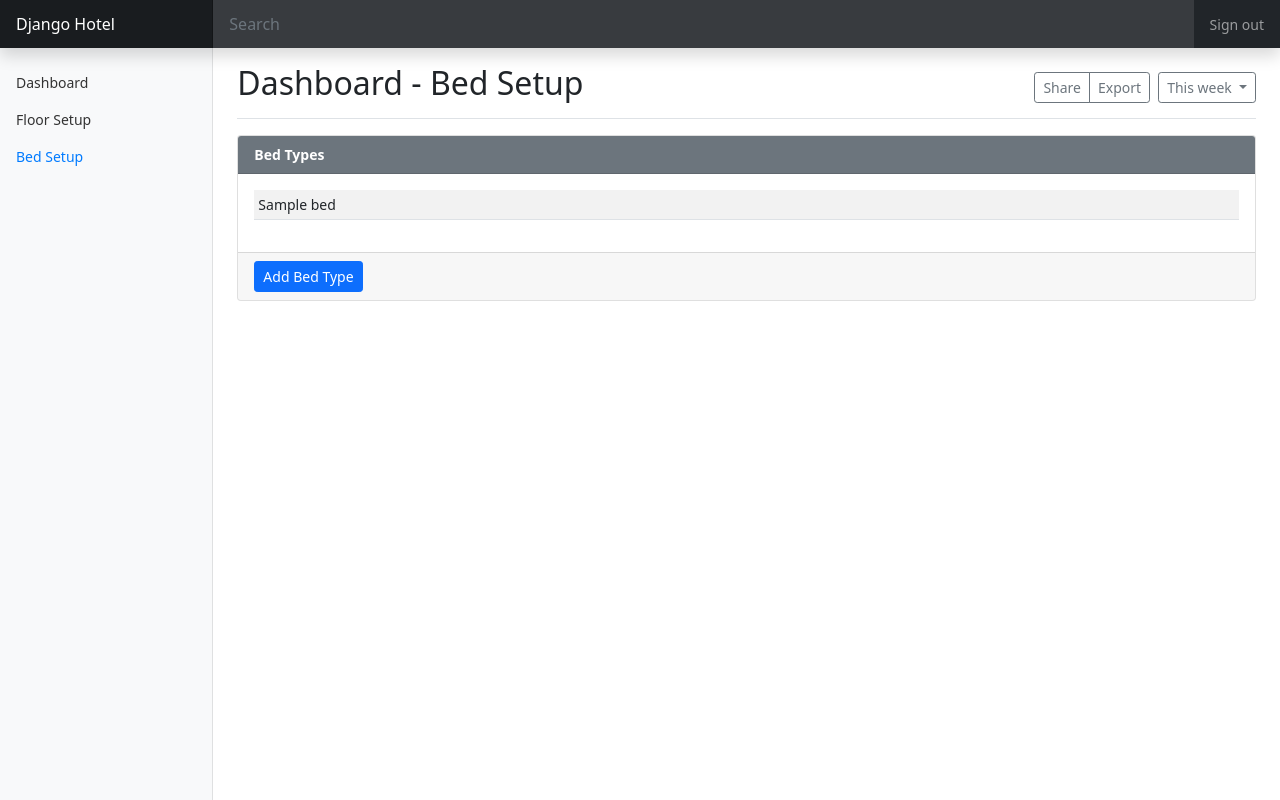
After one commit to majormunky/DjangoHotel, a Django app: page /dashboard/bed-setup/ in a window 1280 px wide. The commit adds this page. Run offline with Django 3.2, Linux system fonts and the light colour scheme; tables that the repository leaves empty hold one stand-in row (values such as "Sample post").

Commit message:
Added a setup bed page

```diff
--- /dev/null
+++ b/dashboard/templates/dashboard/bed-setup.html
@@ -0,0 +1,37 @@
+{% extends 'dashboard-base.html' %}
+
+{% block page_name %}Bed Setup{% endblock %}
+
+{% block content %}
+<div class="row">
+	<div class="col-sm-12">
+		<div class="card">
+			<div class="card-header text-white bg-secondary fw-bold">
+				Bed Types
+			</div>
+			<div class="card-body">
+				{% if bed_list %}
+					<table class="table table-sm table-striped">
+						{% for bed in bed_list %}
+							<tr>
+								<td>{{bed.name}}</td>
+							</tr>
+						{% endfor %}
+					</table>
+				{% else %}
+					<p class="card-text">No beds found.</p>
+				{% endif %}
+			</div>
+			<div class="card-footer">
+				<button type="button" class="btn btn-primary btn-sm">Add Bed Type</button>
+			</div>
+		</div>
+	</div>
+</div>
+{% endblock %}
+
+{% block page_scripts %}
+{% endblock %}
+
+{% block page_styles %}
+{% endblock %}
--- a/dashboard/urls.py
+++ b/dashboard/urls.py
@@ -7,4 +7,6 @@ urlpatterns = [
 	path("floor-setup/", views.floor_setup, name="dashboard-floor-setup"),
 	path("floor-detail/<int:pk>/", views.floor_detail, name="dashboard-floor-detail"),
 	path("room-detail/<int:pk>", views.room_detail, name="dashboard-room-detail"),
+	path("bed-setup/", views.bed_setup, name="dashboard-bed-setup"),
+
 ]
--- a/dashboard/views.py
+++ b/dashboard/views.py
@@ -27,3 +27,8 @@ def floor_detail(request, pk):
 def room_detail(request, pk):
 	room_data = get_object_or_404(room_models.Room, pk=pk)
 	return render(request, "dashboard/room-detail.html", {"room_data": room_data})
+
+
+def bed_setup(request):
+	bed_list = room_models.Bed.objects.all()
+	return render(request, "dashboard/bed-setup.html", {"bed_list": bed_list})
--- a/templates/dashboard-base.html
+++ b/templates/dashboard-base.html
@@ -45,6 +45,12 @@
               						Floor Setup
             					</a>
           					</li>
+          					<li class="nav-item">
+            					<a class="nav-link {% if request.path == '/dashboard/bed-setup/' %}active{% endif %}" href="{% url 'dashboard-bed-setup' %}">
+              						<span data-feather="file"></span>
+              						Bed Setup
+            					</a>
+          					</li>
         				</ul>
         			</div>
     			</nav>
```
